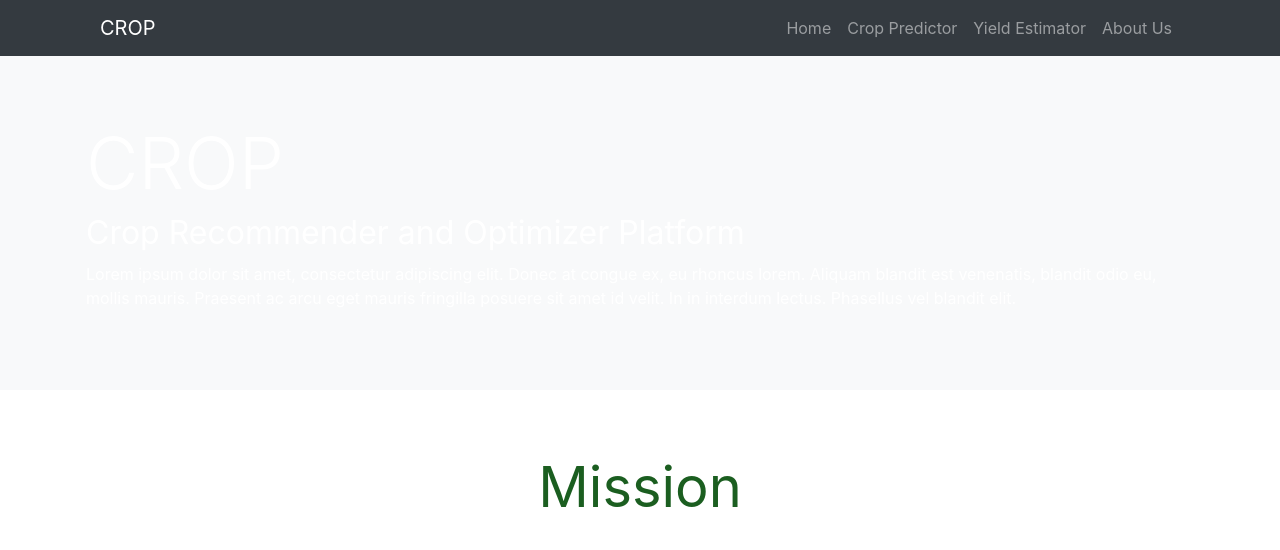
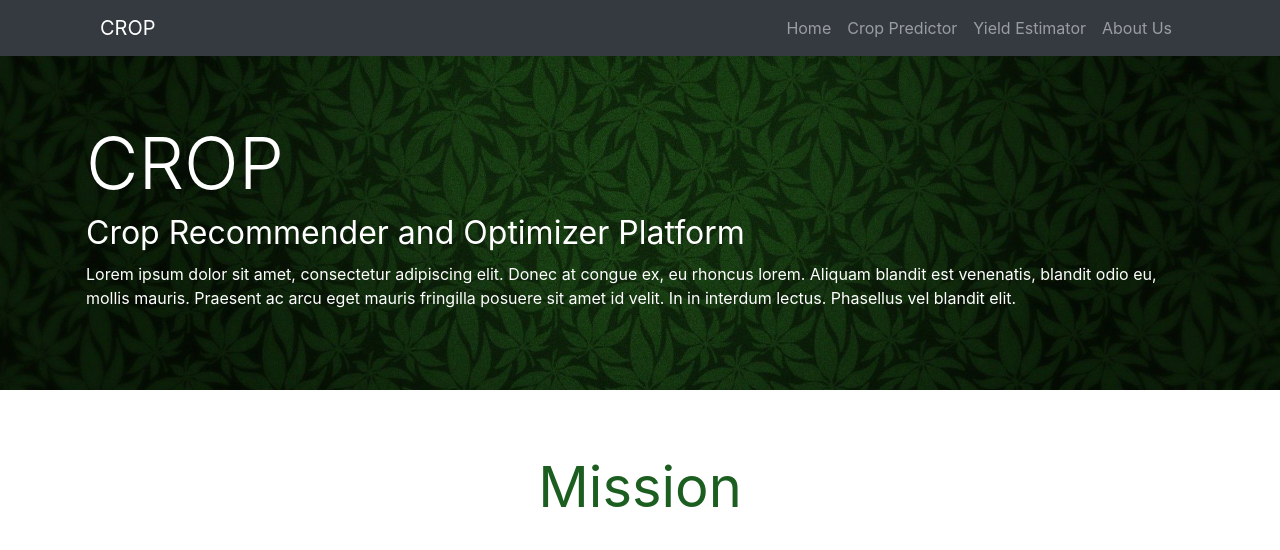
Before and after one commit to Name-Siddhartha/CropPrediction, a Flask app: template templates/home.html in a window 1280 px wide. Shown: the top 550 px of the page. Run offline with Flask 2, Linux system fonts and the light colour scheme; the template is opened without the code that fills it, so the values that code supplies are empty; some libraries are stand-ins or nearby versions.

Commit message:
Fix background mage issue on windows

```diff
--- a/app.py
+++ b/app.py
@@ -1,6 +1,6 @@
 from flask import Flask, render_template, request, url_for
 
-from sklearn import svm,model_selection, tree, linear_model, neighbors, naive_bayes, ensemble, discriminant_analysis, gaussian_process
+from sklearn import svm, model_selection, tree, linear_model, neighbors, naive_bayes, ensemble, discriminant_analysis, gaussian_process
 from sklearn.linear_model import LogisticRegression
 
 import os
@@ -8,7 +8,7 @@ import pickle
 
 app = Flask(__name__)
 
-#this says inside static folder image folder, to set path
+# this says inside static folder image folder, to set path
 PEOPLE_FOLDER = os.path.join('static', 'img')
 app.config['UPLOAD_FOLDER'] = PEOPLE_FOLDER
 
@@ -18,15 +18,19 @@ formYield = [
     ["There", "Yet Another Stuff"]
 ]
 
+
 @app.route('/')
 def index():
-    #return render_template('home.html', title = 'Home')
+    # return render_template('home.html', title = 'Home')
     # return render_to_response('yield_pred.html')
-    full_filename = os.path.join(app.config['UPLOAD_FOLDER'], 'back.jpg')# this is to get image file
-    return render_template("home.html", user_image = full_filename, formPairs = formYield, title = 'Home')#this to display
+    # this is to get image file
+    full_filename = os.path.join(
+        "\\", app.config['UPLOAD_FOLDER'], 'back.jpg')
+    # this to display
+    return render_template("home.html", user_image=full_filename, formPairs=formYield, title='Home')
 
 
-@app.route('/predict',methods=['GET','POST'])
+@app.route('/predict', methods=['GET', 'POST'])
 def predict():
     prediction = None
     if request.method == 'POST':
@@ -41,13 +45,13 @@ def predict():
         n = request.form['n']
         k = request.form['k']
 
-        data =[[float(disname),float(sea),float(are),float(temp),float(ph),float(rn),float(p),float(n),float(k)]]
+        data = [[float(disname), float(sea), float(are), float(
+            temp), float(ph), float(rn), float(p), float(n), float(k)]]
 
         lr = pickle.load(open('RandomForest.pkl', 'rb'))
         prediction = lr.predict(data)[0]
 
     return render_template('crop.html', prediction=prediction, title="Crop Prediction")
-
 
 
 @app.route('/yield_predict', methods=['GET', 'POST'])
@@ -66,20 +70,20 @@ def yield_predict():
         crop = request.form['crop']
         year = request.form['year']
 
-
-
-
-        data =[[float(disname),float(sea),float(are),float(temp),float(rn),float(sow),float(harvest),float(crop),float(year)]]
+        data = [[float(disname), float(sea), float(are), float(temp), float(
+            rn), float(sow), float(harvest), float(crop), float(year)]]
 
         lr = pickle.load(open('yield.pkl', 'rb'))
         prediction = lr.predict(data)[0]
 
-    return render_template('yield.html', prediction=prediction, title = 'Yield Estimation')
+    return render_template('yield.html', prediction=prediction, title='Yield Estimation')
+
 
 @app.route('/about', methods=['GET'])
 def about():
-    return render_template('about.html', title = 'About Us')
+    return render_template('about.html', title='About Us')
     # return render_to_response('yield_pred.html')
 
+
 if __name__ == '__main__':
-    app.run()
+    app.run(debug=True)
--- a/templates/intro.html
+++ b/templates/intro.html
@@ -1,20 +1,47 @@
-{% extends "body.html" %}
-{% block intro %}
-<div class="jumbotron-fluid bg-light p-5 m-0 text-white rounded-0" style="background-image: url('{{ user_image }}'); background-position: center; background-repeat: no-repeat; background-size: cover;">
+{% extends "body.html" %} {% block intro %}
+<div
+  class="jumbotron-fluid bg-light p-5 m-0 text-white rounded-0"
+  style=" background-position: center; background-repeat: no-repeat; background-size: cover; background-image: url({{url_for('static',filename='img/back.jpg')}})"
+>
   <div class="container p-3">
     <h1 class="display-3 m-0">CROP</h1>
-        <h1><small class="display-5">Crop Recommender and Optimizer Platform</small></h1>
-        <p>Lorem ipsum dolor sit amet, consectetur adipiscing elit. Donec at congue ex, eu rhoncus lorem. Aliquam blandit est venenatis, blandit odio eu, mollis mauris. Praesent ac arcu eget mauris fringilla posuere sit amet id velit. In in interdum lectus. Phasellus vel blandit elit.</p>
+    <h1>
+      <small class="display-5">Crop Recommender and Optimizer Platform</small>
+    </h1>
+    <p>
+      Lorem ipsum dolor sit amet, consectetur adipiscing elit. Donec at congue
+      ex, eu rhoncus lorem. Aliquam blandit est venenatis, blandit odio eu,
+      mollis mauris. Praesent ac arcu eget mauris fringilla posuere sit amet id
+      velit. In in interdum lectus. Phasellus vel blandit elit.
+    </p>
   </div>
 </div>
 
-<div class="jumbotron-fluid p-5 m-0 text-dark rounded-0" style="background-color:#ffffff">
-    <div class="container p-3 p-0" style="color:#1B5E20">
+<div
+  class="jumbotron-fluid p-5 m-0 text-dark rounded-0"
+  style="background-color: #ffffff"
+>
+  <div class="container p-3 p-0" style="color: #1b5e20">
     <h1 class="display-4 text-center"><b>Mission</b></h1>
     <div class="my-5"></div>
-        <p style="color:#1B5E20">Lorem ipsum dolor sit amet, consectetur adipiscing elit. Donec at congue ex, eu rhoncus lorem. Aliquam blandit est venenatis, blandit odio eu, mollis mauris. Praesent ac arcu eget mauris fringilla posuere sit amet id velit. In in interdum lectus. Phasellus vel blandit elit.</p>
-        <p style="color:#1B5E20">Lorem ipsum dolor sit amet, consectetur adipiscing elit. Donec at congue ex, eu rhoncus lorem. Aliquam blandit est venenatis, blandit odio eu, mollis mauris. Praesent ac arcu eget mauris fringilla posuere sit amet id velit. In in interdum lectus. Phasellus vel blandit elit.</p>
-        <p style="color:#1B5E20">Lorem ipsum dolor sit amet, consectetur adipiscing elit. Donec at congue ex, eu rhoncus lorem. Aliquam blandit est venenatis, blandit odio eu, mollis mauris. Praesent ac arcu eget mauris fringilla posuere sit amet id velit. In in interdum lectus. Phasellus vel blandit elit.</p>
+    <p style="color: #1b5e20">
+      Lorem ipsum dolor sit amet, consectetur adipiscing elit. Donec at congue
+      ex, eu rhoncus lorem. Aliquam blandit est venenatis, blandit odio eu,
+      mollis mauris. Praesent ac arcu eget mauris fringilla posuere sit amet id
+      velit. In in interdum lectus. Phasellus vel blandit elit.
+    </p>
+    <p style="color: #1b5e20">
+      Lorem ipsum dolor sit amet, consectetur adipiscing elit. Donec at congue
+      ex, eu rhoncus lorem. Aliquam blandit est venenatis, blandit odio eu,
+      mollis mauris. Praesent ac arcu eget mauris fringilla posuere sit amet id
+      velit. In in interdum lectus. Phasellus vel blandit elit.
+    </p>
+    <p style="color: #1b5e20">
+      Lorem ipsum dolor sit amet, consectetur adipiscing elit. Donec at congue
+      ex, eu rhoncus lorem. Aliquam blandit est venenatis, blandit odio eu,
+      mollis mauris. Praesent ac arcu eget mauris fringilla posuere sit amet id
+      velit. In in interdum lectus. Phasellus vel blandit elit.
+    </p>
   </div>
 </div>
 {% endblock %}
```
Lines whose indentation alone changed are shown as unchanged.
